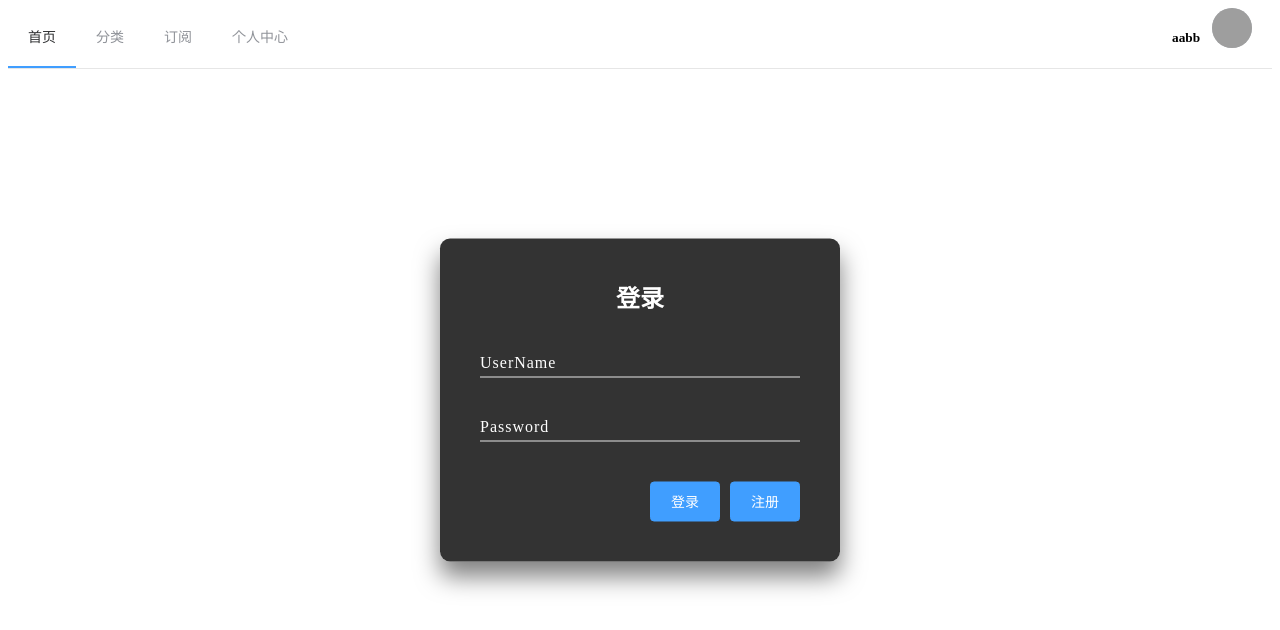
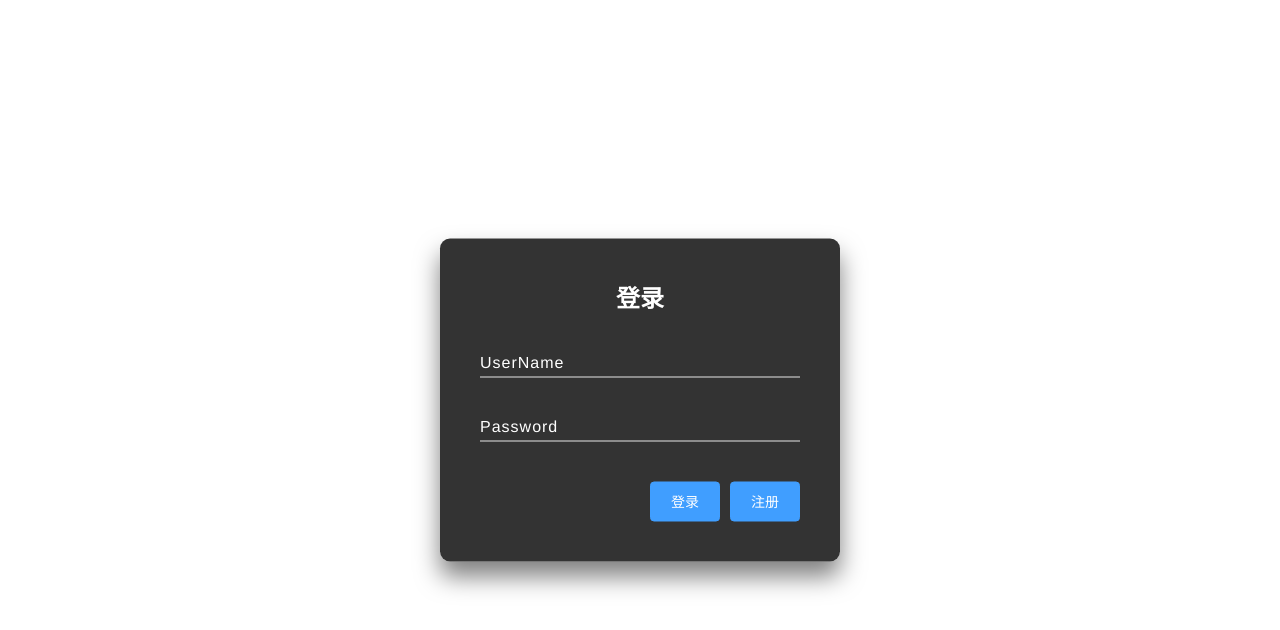
Before and after one commit to n0tKnow/electronic-search, a Vue app: page /login in a window 1280 px wide. Shown: the top 630 px of the page. Built offline with nearby package versions, Linux system fonts and the light colour scheme; grey boxes are pictures that could not be loaded.

Commit message:
fix align items in NavigationBar

```diff
--- a/src/App.vue
+++ b/src/App.vue
@@ -1,17 +1,12 @@
 <template>
   <div id="app">
-    <NavigationBar/>
     <router-view/>
   </div>
 </template>
 
 <script>
-import NavigationBar from "./components/NavigationBar";
 export default {
 
-  components:{
-    NavigationBar
-  }
 }
 </script>
 
@@ -23,3 +18,8 @@ export default {
   text-align: center;
   color: #2c3e50;
 }
+body{
+  margin:0;
+  padding: 0;
+}
+</style>
--- a/src/components/NavigationBar.vue
+++ b/src/components/NavigationBar.vue
@@ -2,10 +2,16 @@
   <div>
     <el-menu :default-active="activeIndex" class="el-menu-demo" mode="horizontal" @select="handleSelect">
       <el-menu-item v-for="(item,index) in items" :index="index.toString()" :key="item">{{item}}</el-menu-item>
-      <div class="user">
-        <h5>{{user.name}}</h5>
-        <el-avatar shape="circle" fit="fit" :src="user.avatarUrl"></el-avatar>
+      <div v-if="userName" class="user">
+        <a class="name">{{userName}}</a>
+        <el-avatar shape="circle" :src="user.avatarUrl" align="center"></el-avatar>
+        <el-button type="primary" @click="onExit">注销</el-button>
       </div>
+      <div v-else="" class="login">
+        <el-button type="primary" @click="onLogin">登录</el-button>
+        <el-button type="primary" @click="onRegister">注册</el-button>
+      </div>
+
     </el-menu>
   </div>
 </template>
@@ -20,22 +26,53 @@ export default {
         name: "aabb",
         avatarUrl:
           "https://cube.elemecdn.com/0/88/03b0d39583f48206768a7534e55bcpng.png"
-      }
+      },
+      userName: window.sessionStorage.getItem("userName")
     };
   },
   methods: {
     handleSelect(key, keyPath) {
       console.log(key, keyPath);
+    },
+    onLogin(){
+      this.$router.push("/login")
+    },
+    onRegister() {
+      this.$router.push("/result")
+    },
+    onExit(){
+      window.sessionStorage.removeItem("userName");
+      this.userName = "";
+      this.$message({
+        message: "已注销",
+        type: "success"
+      });
     }
   }
 };
 </script>
 
 <style scoped>
-  .user{
-      display: grid ;
-      grid-template-columns: 1fr 1fr;
-      float: right;
-      padding: 0px 20px;
-  }
+.user {
+  display: grid;
+  grid-template-columns: 1fr 1fr 1.5fr;
+  align-items: center;
+  float: right;
+  height: 61px;
+  margin-right: 10px;
+}
+.login {
+  display: grid;
+  grid-template-columns: 1fr 1fr;
+  align-items: center;
+  float: right;
+  height: 61px;
+  margin-right: 10px;
+}
+
+.name{
+  margin-top: 20px;
+}
+
+
 </style>
--- a/src/components/ResultItem.vue
+++ b/src/components/ResultItem.vue
@@ -34,12 +34,14 @@ export default {
   flex: 5;
   display: flex;
   flex-direction: column;
+  text-align: left;
 }
 
 .title {
   flex: 1;
   font-size:22px;
   margin: 0px 0px;
+
 }
 .context {
   flex: 2;
--- a/src/components/SearchForm.vue
+++ b/src/components/SearchForm.vue
@@ -32,7 +32,6 @@ export default {
   width: 60%;
 }
 .search-box img{
-    padding-left: 25%;
     padding-top: 60px;
     padding-bottom: 60px;
     width: 400px;
--- a/src/views/Login.vue
+++ b/src/views/Login.vue
@@ -14,7 +14,6 @@
           <el-button type="primary" @click="onLogin">登录</el-button>
           <el-button type="primary" @click="onRegister">注册</el-button>
         </div>
-
       </form>
     </div>
   </div>
@@ -32,16 +31,34 @@ export default {
   },
   methods: {
     onLogin() {
-      console.log(this.form.username);
+      window.sessionStorage.setItem("userName", this.form.username);
+      this.$message({
+        message: "登录成功,欢迎你"+this.form.username,
+        type: "success"
+      });
+      this.$router.push("/");
     },
     onRegister() {
-      console.log(this.form.username);
+      this.$message({
+        message: "已注销",
+        type: "success"
+      });
+      window.sessionStorage.removeItem("userName");
+      this.$router.push("/");
     }
   }
 };
 </script>
 
 <style scoped>
+.bg {
+  margin: 0;
+  padding: 0;
+  background-image: url("../assets/timg.jpg");
+  background-size: cover;
+  height: -webkit-fill-available;
+}
+
 .loginBox {
   position: absolute;
   top: 50%;
@@ -49,24 +66,23 @@ export default {
   transform: translate(-50%, -50%);
   width: 400px;
   padding: 40px;
-  background: rgb(0,0,0,.8);
+  background: rgb(0, 0, 0, 0.8);
   box-sizing: border-box;
   box-shadow: 0 15px 25px rgba(0, 0, 0, 0.5);
   border-radius: 10px;
 }
 
-
-.loginBox h2{
+.loginBox h2 {
   margin: 0;
   padding-bottom: 30px;
   text-align: center;
-    color:#fff;
+  color: #fff;
 }
-.inputBox{
+.inputBox {
   position: relative;
 }
 
-.inputBox input{
+.inputBox input {
   width: 100%;
   padding: 10px 0 5px 0;
   font-size: 16px;
@@ -79,29 +95,28 @@ export default {
   background: transparent;
 }
 
-.inputBox label{
+.inputBox label {
   position: absolute;
-    top:0;
+  top: 0;
   left: 0;
-    padding:10px 0 5px 0;
+  padding: 10px 0 5px 0;
   font-size: 16px;
-    color:#fff;
+  color: #fff;
   letter-spacing: 1px;
   pointer-events: none;
-    transition: .5s;
+  transition: 0.5s;
 }
 
 .inputBox input:valid ~ label,
-.inputBox input:focus ~ label{
+.inputBox input:focus ~ label {
   top: -25px;
   left: 0px;
   color: #03a9f4;
-    font-size: 14px;
+  font-size: 15px;
 }
 
-.btns{
+.btns {
   margin-top: 10px;
   float: right;
 }
-
 </style>
--- a/src/views/Search.vue
+++ b/src/views/Search.vue
@@ -1,15 +1,18 @@
 <template>
     <div id="SearchView">
+        <NavigationBar/>
         <SearchForm/>
     </div>
 </template>
 
 <script>
     import SearchForm from "../components/SearchForm";
+    import NavigationBar from "../components/NavigationBar";
     export default {
         name: "Search",
         components:{
-            SearchForm
+            SearchForm,
+            NavigationBar
         }
     }
 </script>
```
Also changed, not shown: src/assets/timg.jpg (added). Lines whose indentation alone changed are shown as unchanged.
